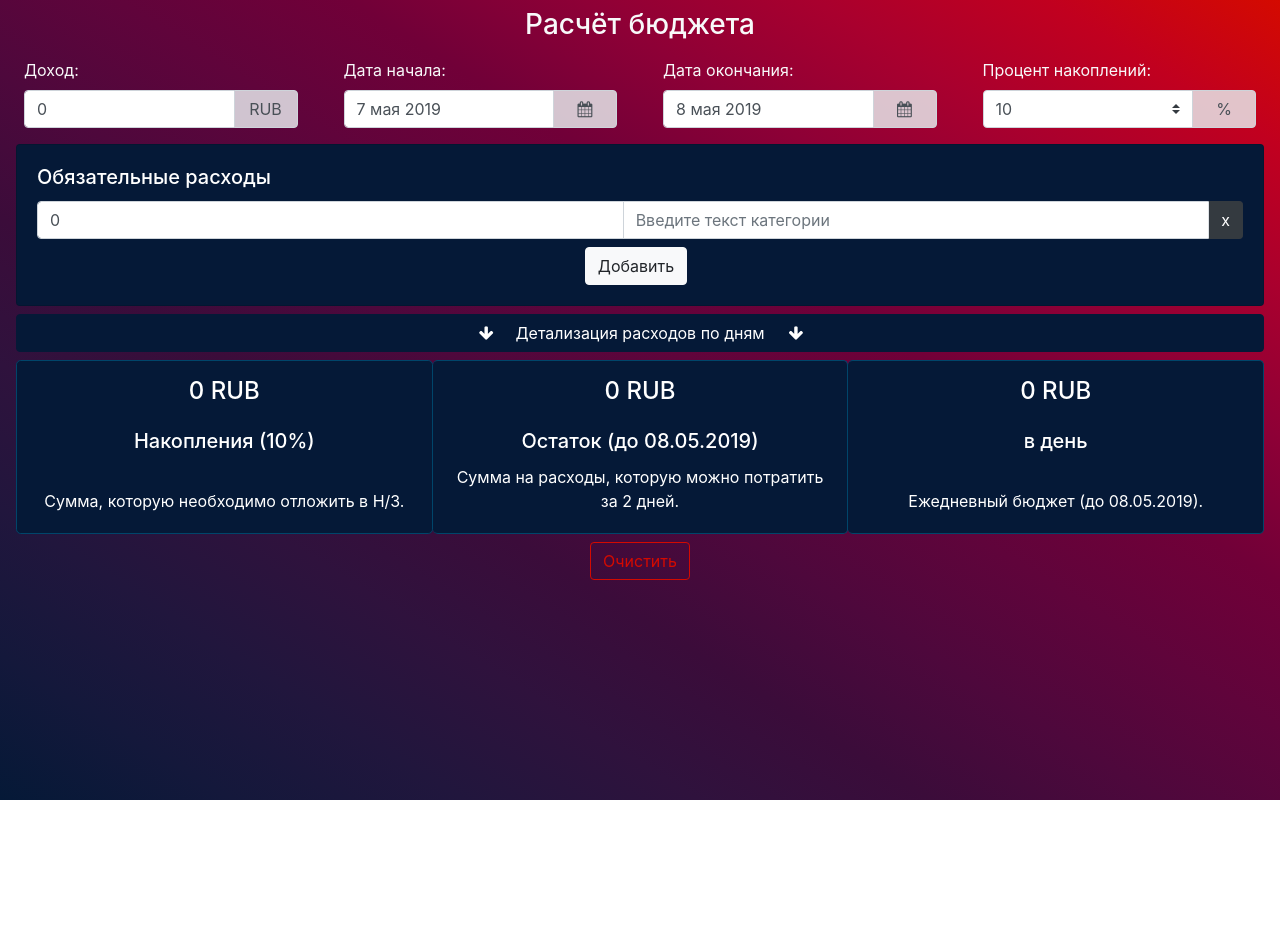
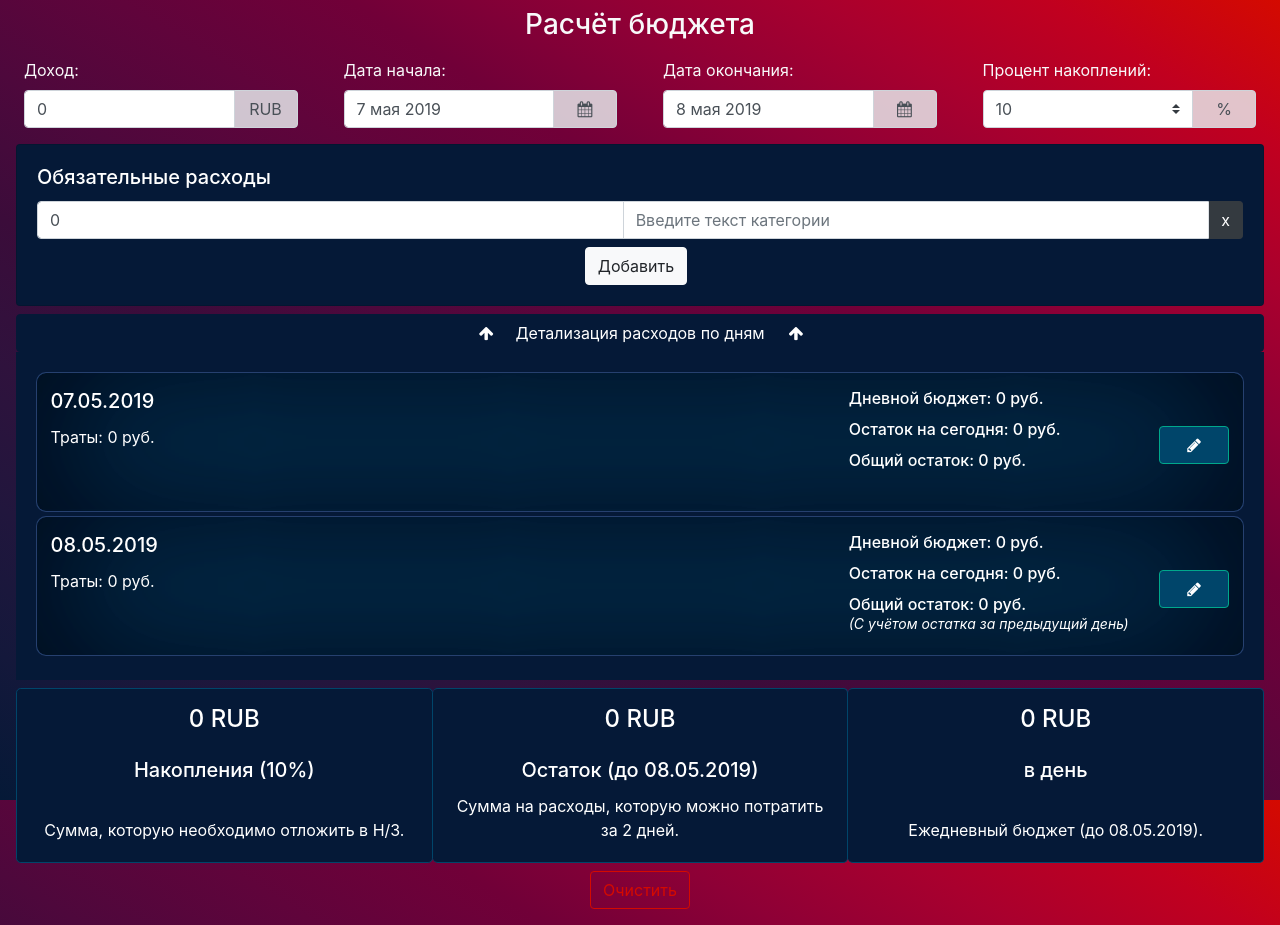
Before and after one commit to okurilo/fin-fast, a React (Create React App) app: page / in a window 1280 px wide. Before the commit the page ends 800 px from the top, so only its background shows below. Built offline with nearby package versions, Linux system fonts and the light colour scheme.

Commit message:
[REFACTOR] Days style

```diff
--- a/src/components/Daily.js
+++ b/src/components/Daily.js
@@ -11,7 +11,7 @@ export default class Daily extends Component {
       super(props);
 
       this.state = {
-         showDetail: false
+         showDetail: true
       };
     }
     handleSwitchDetailShow = () => {
--- a/src/components/Day.js
+++ b/src/components/Day.js
@@ -1,4 +1,5 @@
 import React, { Component } from 'react';
+import '../css/Day.css';
 import {transformDate} from "../utils/Date";
 
 const style = {
@@ -35,7 +36,7 @@ export default class Day extends Component {
         const {editMode} = this.state;
         const {cost, changeCostValue} = this.props;
         return (
-            <div className={"card bg-secondary mb-1 " + (editMode ? "border border-warning" : "")}>
+            <div className={"day card bg-secondary mb-1 " + (editMode ? "day-selected" : "")}>
                 <div className="card-body row">
                     <div className="col-12 col-lg-6">
                         <h5 className="card-title">{cost.date ? transformDate(cost.date) : ""}</h5>
--- a/src/css/Daily.css
+++ b/src/css/Daily.css
@@ -68,5 +68,5 @@
  }
 
 .daily .card:first-child .card-title i {
-    color: #00456a
+    color: transparent;
  }
--- /dev/null
+++ b/src/css/Day.css
@@ -0,0 +1,11 @@
+.day {
+    box-shadow: inset 0 0 150px 2px rgb(1, 3, 17);
+    background-color: #00456a9e !important;
+    border: 1px solid #39477cad;
+    border-radius: 10px;
+}
+
+.day.day-selected {
+    box-shadow: inset 0 0 150px 40px rgb(1, 3, 17);
+    border: 1px solid #ffffff61;
+}
```
